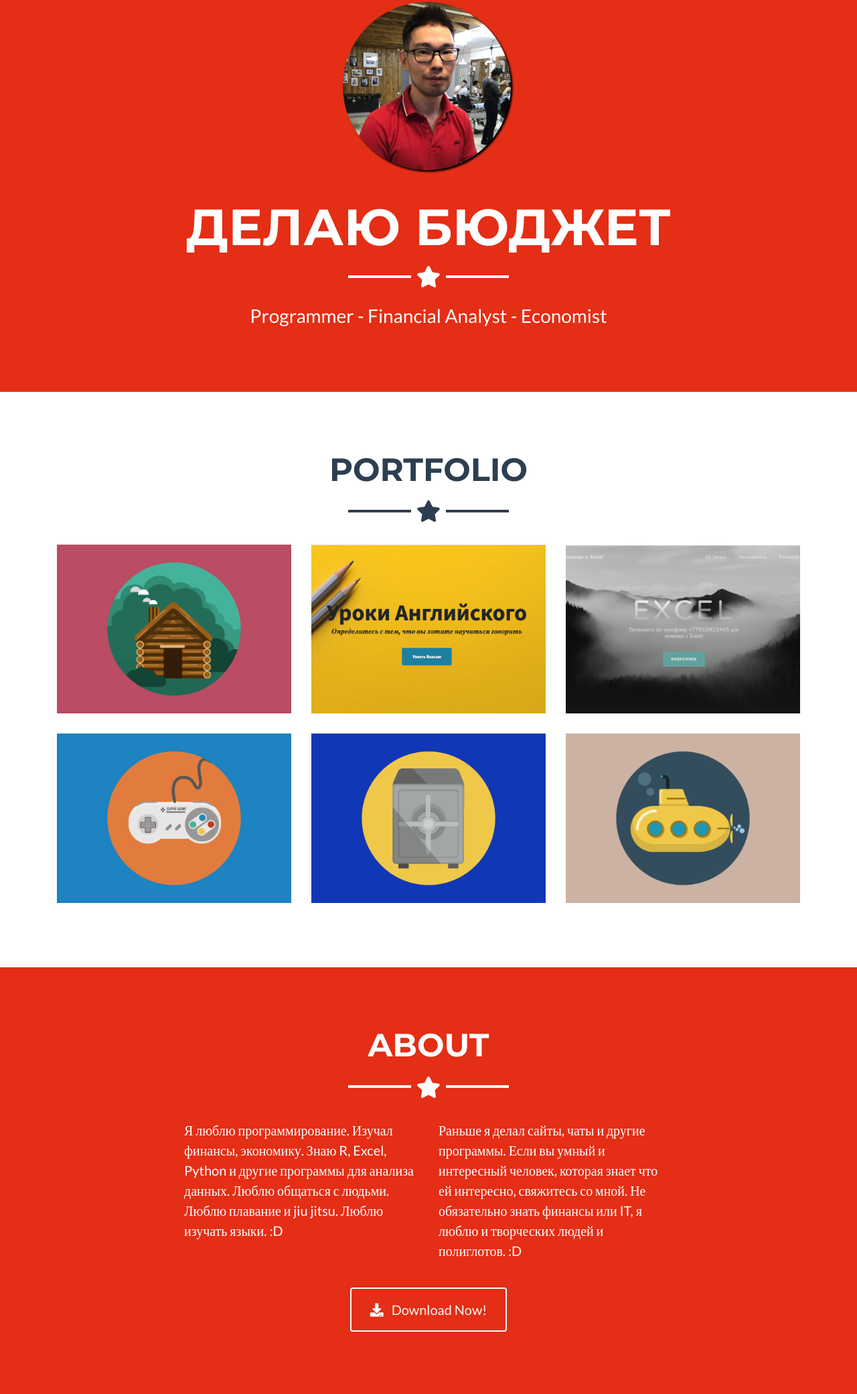
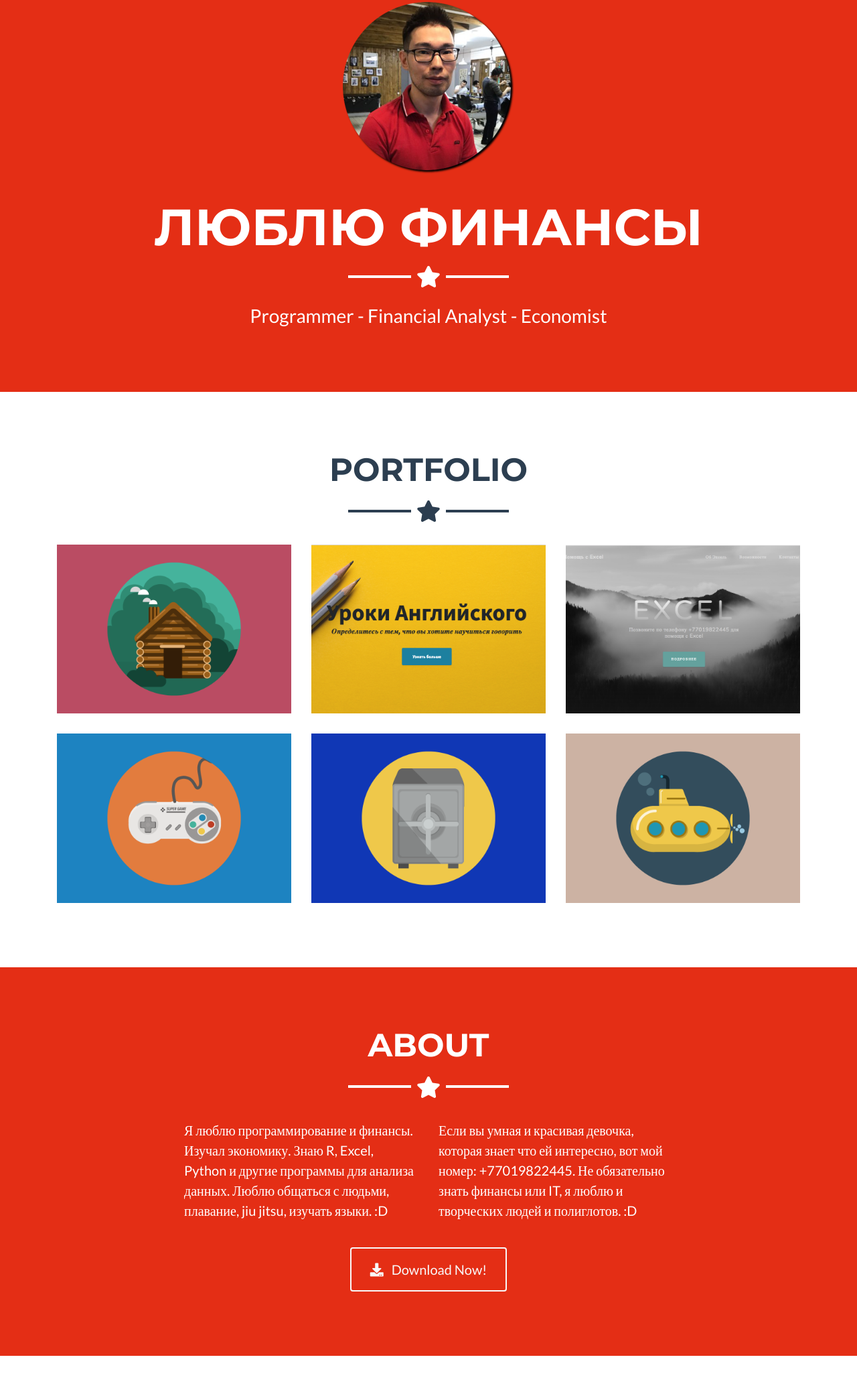
Before and after one commit to Kaysar777/kaysar777.github.io, a plain HTML site: page index.html in a window 1280 px wide. Shown: the part 199-2280 px from the top of the page at 67% size. Drawn offline with Linux system fonts and the light colour scheme.

Commit message:
added number

```diff
--- a/index.html
+++ b/index.html
@@ -8,7 +8,7 @@
   <meta name="description" content="Всем привет! Я делаю landing page, интернет магазины, корпоративные Бюджет и т.д. Короче, если вам нужен какой нибудь-сайт, то вам ко мне. :D">
   <meta name="author" content="Кайсар">
 
-  <title>Делаю Бюджет</title>
+  <title>Люблю финансы и IT</title>
 
   <!-- Bootstrap core CSS -->
   <link href="vendor/bootstrap/css/bootstrap.min.css" rel="stylesheet">
@@ -40,7 +40,7 @@
   <!-- Navigation -->
   <nav class="navbar navbar-expand-lg bg-secondary fixed-top text-uppercase" id="mainNav">
     <div class="container">
-      <a class="navbar-brand js-scroll-trigger" href="#page-top">Делаю Бюджет</a>
+      <a class="navbar-brand js-scroll-trigger" href="#page-top">Люблю финансы и IT</a>
       <button class="navbar-toggler navbar-toggler-right text-uppercase bg-primary text-white rounded" type="button" data-toggle="collapse" data-target="#navbarResponsive" aria-controls="navbarResponsive" aria-expanded="false" aria-label="Toggle navigation">
         Menu
         <i class="fas fa-bars"></i>
@@ -65,7 +65,7 @@
   <header class="masthead bg-primary text-white text-center">
     <div class="container">
       <img class="img-fluid mb-5 d-block mx-auto" src="img/profile.png" alt="">
-      <h1 class="text-uppercase mb-0">Делаю Бюджет</h1>
+      <h1 class="text-uppercase mb-0">Люблю финансы</h1>
       <hr class="star-light">
       <h2 class="font-weight-light mb-0">Programmer - Financial Analyst - Economist</h2>
     </div>
@@ -148,10 +148,10 @@
       <hr class="star-light mb-5">
       <div class="row">
         <div class="col-lg-4 ml-auto">
-          <p class="lead">Я люблю программирование. Изучал финансы, экономику. Знаю R, Excel, Python и другие программы для анализа данных. Люблю общаться с людьми. Люблю плавание и jiu jitsu. Люблю изучать языки.   :D   </p>
+          <p class="lead">Я люблю программирование и финансы. Изучал экономику. Знаю R, Excel, Python и другие программы для анализа данных. Люблю общаться с людьми, плавание, jiu jitsu, изучать языки.   :D   </p>
         </div>
         <div class="col-lg-4 mr-auto">
-          <p class="lead">Раньше я делал сайты, чаты и другие программы. Если вы умный и интересный человек, которая знает что ей интересно, свяжитесь со мной. Не обязательно знать финансы или IT, я люблю и творческих людей и полиглотов.   :D   </p>
+          <p class="lead">Если вы умная и красивая девочка, которая знает что ей интересно, вот мой номер: +77019822445. Не обязательно знать финансы или IT, я люблю и творческих людей и полиглотов.   :D   </p>
         </div>
       </div>
       <div class="text-center mt-4">
```
